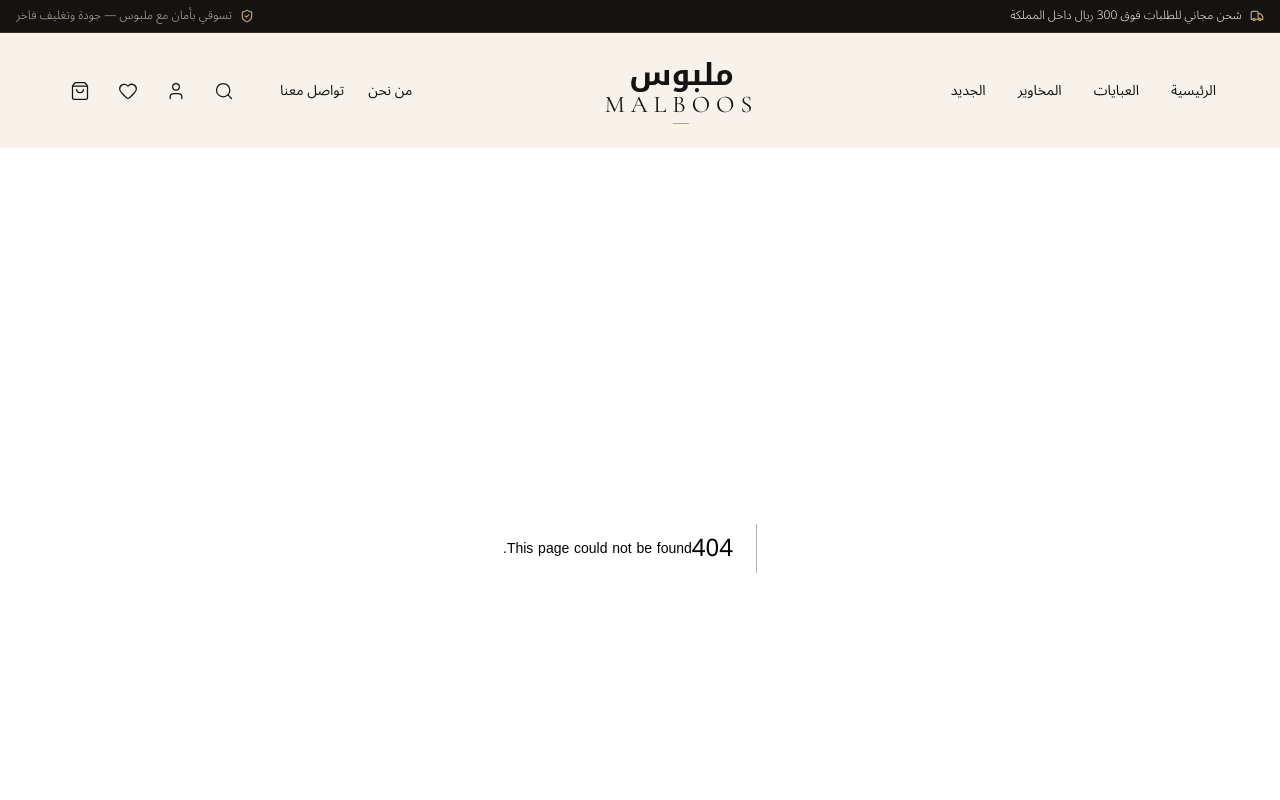
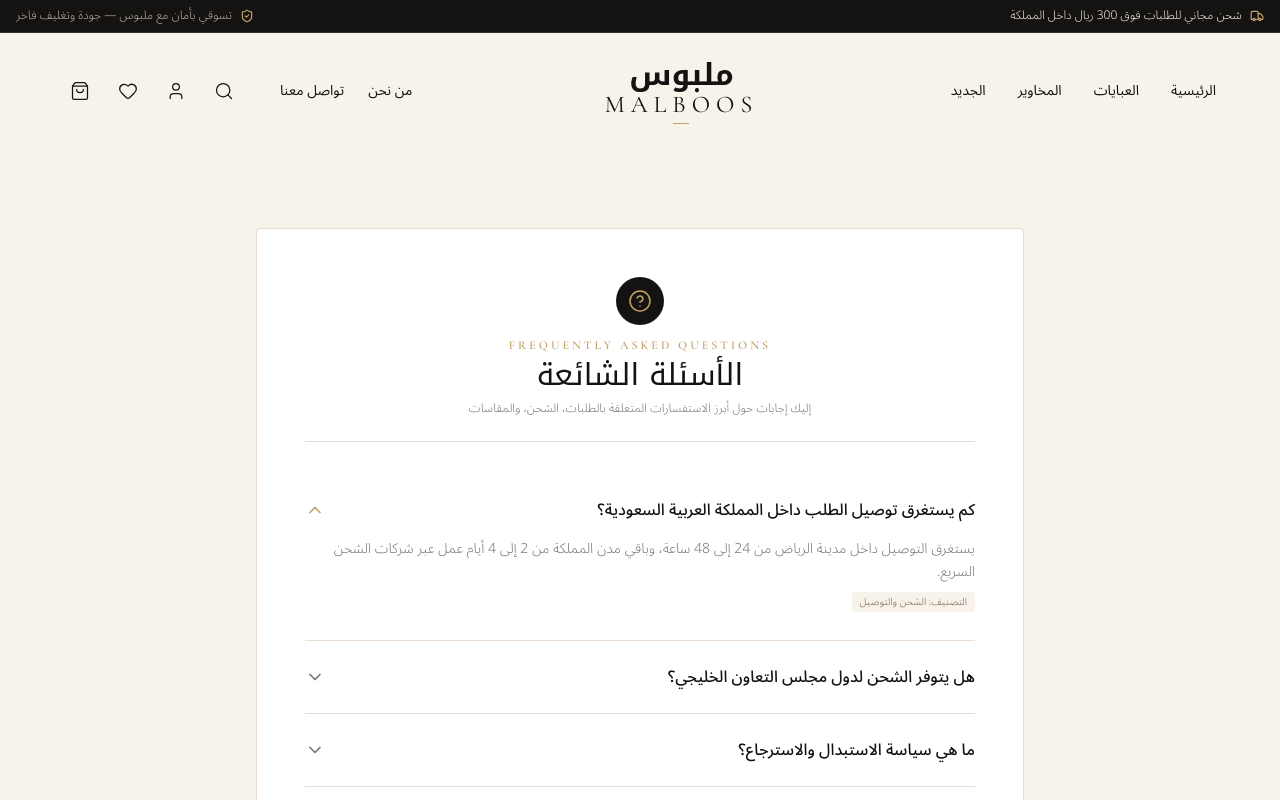
Before and after one commit to SajaJawad/malboos-abaya, a Next.js app: page /faq in a window 1280 px wide. Before the commit this address had no page. Shown: the top 800 px of the page. Built offline with nearby package versions, Linux system fonts and the light colour scheme.

Commit message:
add FAQ page with accordion layout

```diff
--- /dev/null
+++ b/app/faq/page.tsx
@@ -0,0 +1,62 @@
+'use client';
+
+import React, { useState } from 'react';
+import { Container } from '@/components/ui/Container';
+import { FAQS } from '@/data/faq';
+import { ChevronDown, ChevronUp, HelpCircle } from 'lucide-react';
+
+export default function FAQPage() {
+  const [openIndex, setOpenIndex] = useState<number | null>(0);
+
+  const toggleAccordion = (idx: number) => {
+    setOpenIndex((prev) => (prev === idx ? null : idx));
+  };
+
+  return (
+    <div className="py-12 lg:py-20 bg-[#F7F2EA]">
+      <Container>
+        <div className="max-w-3xl mx-auto space-y-8 bg-white p-8 md:p-12 rounded-[4px] border border-[#E8DDD0]">
+          <div className="border-b border-[#E8DDD0] pb-6 text-center">
+            <div className="w-12 h-12 rounded-full bg-[#151311] text-[#C4A36B] mx-auto flex items-center justify-center mb-3">
+              <HelpCircle className="w-6 h-6 stroke-[1.5]" />
+            </div>
+            <span className="font-cormorant text-xs tracking-[0.25em] text-[#C4A36B] uppercase font-semibold block mb-1">
+              FREQUENTLY ASKED QUESTIONS
+            </span>
+            <h1 className="text-3xl font-normal text-[#151311]">الأسئلة الشائعة</h1>
+            <p className="text-xs text-[#7B746E] mt-2 font-light">
+              إليك إجابات حول أبرز الاستفسارات المتعلقة بالطلبات، الشحن، والمقاسات
+            </p>
+          </div>
+
+          <div className="divide-y divide-[#E8DDD0]">
+            {FAQS.map((faq, idx) => (
+              <div key={idx} className="py-4">
+                <button
+                  onClick={() => toggleAccordion(idx)}
+                  className="w-full flex justify-between items-center text-right text-sm md:text-base font-medium text-[#151311] hover:text-[#C4A36B] transition-colors py-2"
+                >
+                  <span className="flex-1 ml-4">{faq.question}</span>
+                  {openIndex === idx ? (
+                    <ChevronUp className="w-5 h-5 text-[#C4A36B]" />
+                  ) : (
+                    <ChevronDown className="w-5 h-5 text-[#7B746E]" />
+                  )}
+                </button>
+
+                {openIndex === idx && (
+                  <div className="pt-2 pb-3 text-xs md:text-sm text-[#7B746E] font-light leading-relaxed">
+                    <p>{faq.answer}</p>
+                    <span className="inline-block mt-2 text-[10px] px-2 py-0.5 bg-[#F7F2EA] text-[#76604D] rounded">
+                      التصنيف: {faq.category}
+                    </span>
+                  </div>
+                )}
+              </div>
+            ))}
+          </div>
+        </div>
+      </Container>
+    </div>
+  );
+}
```
